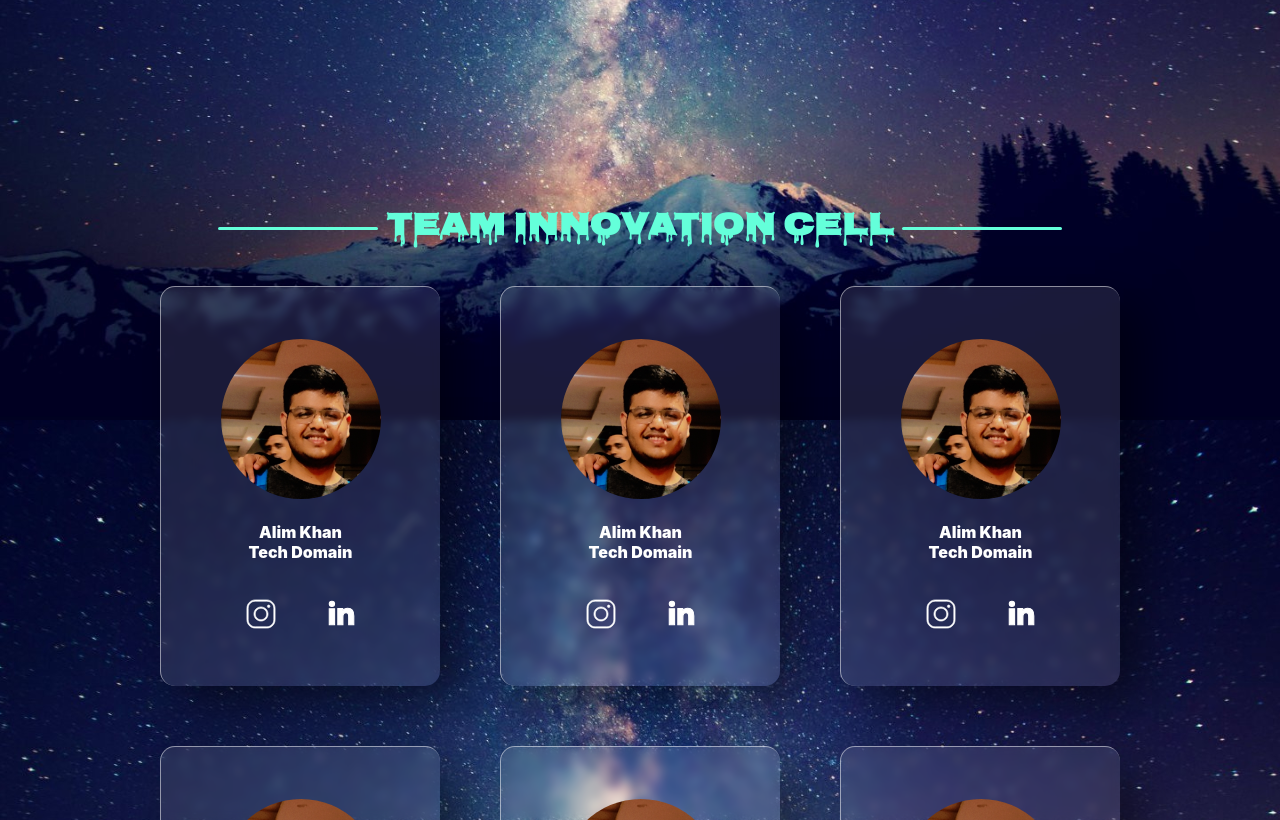
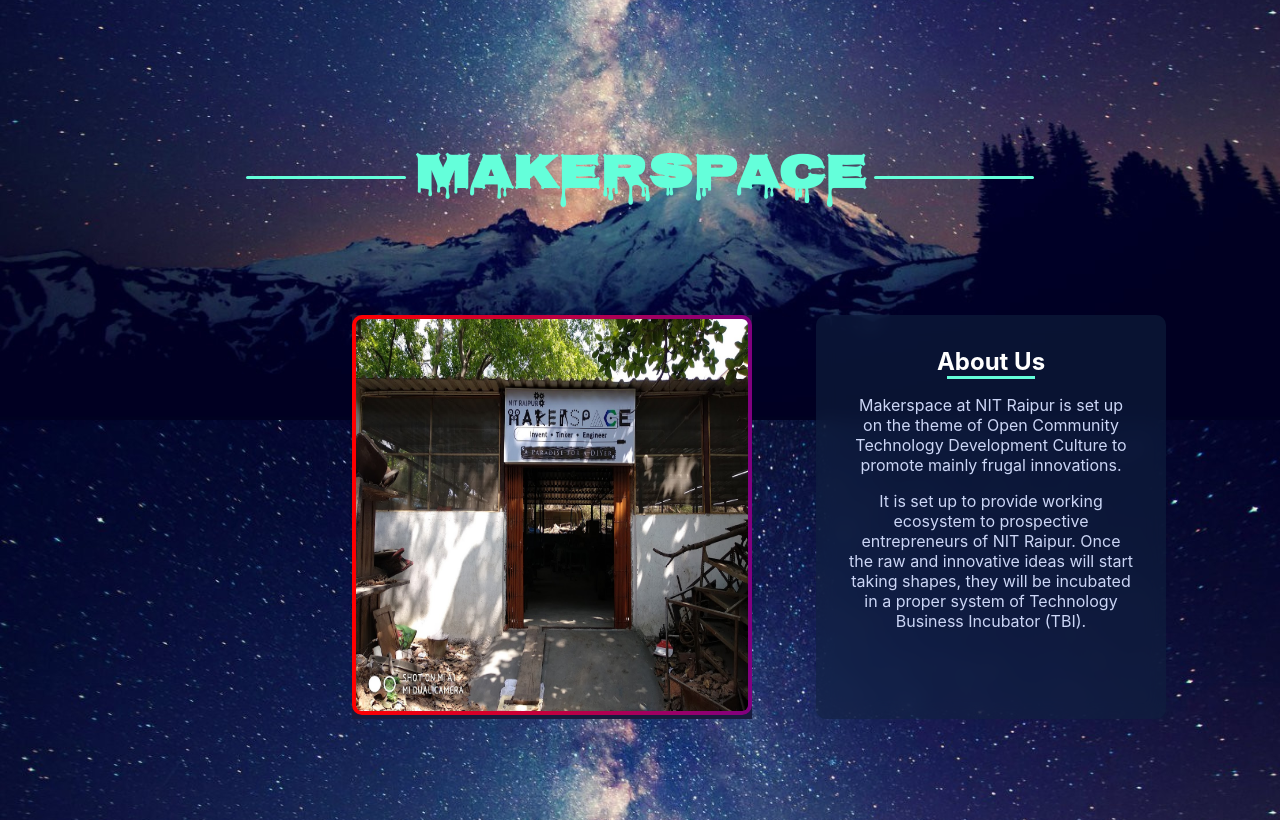
Before and after one commit to lakshmanmulchandani/InnovationCell-Website, a React (Create React App) app in the folder client/: page / in a window 1280 px wide. Shown: the part 1980-2800 px from the top of the page. Built offline with nearby package versions, Linux system fonts and the light colour scheme; a web font is replaced by a local one.

Commit message:
updated website

```diff
--- a/client/src/App.js
+++ b/client/src/App.js
@@ -39,6 +39,7 @@ function App() {
         <div ref={contactUsRef}>
           <Contact />
         </div>
+        <MakerSpace />
 
         <Team />
       </div>
```
